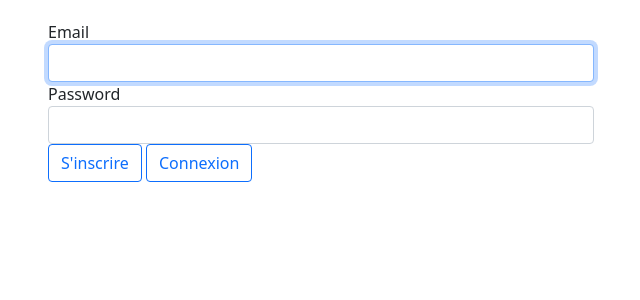
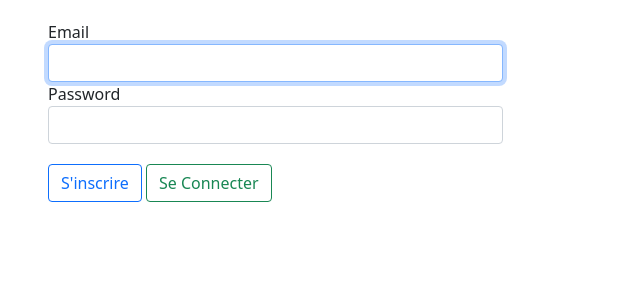
Before and after one commit to hbourniche20/ENI-projectSortir, a Symfony app: template templates/security/login.html.twig in a window 1280 px wide. Shown: the part 56-356 px from the top of the page, without its empty margins (319-959 px from the left). Run offline with Twig, Linux system fonts and the light colour scheme; the template is opened without the code that fills it, so the values that code supplies are empty; some libraries are stand-ins or nearby versions.

Commit message:
Login page style

```diff
--- a/templates/security/login.html.twig
+++ b/templates/security/login.html.twig
@@ -13,7 +13,7 @@
         <div class="row">
             <div class="col-lg-3 col-md-2"></div>
             <div class="col-lg-6 col-md-8 login-box">
-                <div class="col-lg-12 login-form">
+                <div class="col-lg-10 login-form">
                     <div class="form-group">
                         <label for="inputEmail" class="form-control-label">Email</label>
                         <input type="email" value="{{ last_username }}" name="email" id="inputEmail" class="form-control" autocomplete="email" required autofocus>
@@ -28,9 +28,9 @@
                             <div class="alert alert-danger">{{ error.messageKey|trans(error.messageData, 'security') }}</div>
                         {% endif %}
                     </div>
-                    <div class="col-lg-6 login-btm login-button">
+                    <div class="col-lg-6 login-btm login-button esup">
                         <a class="btn btn-outline-primary" role="button" href="{{ path('user_register') }}">S'inscrire</a>
-                        <button type="submit" class="btn btn-outline-primary">Connexion</button>
+                        <button type="submit" class="btn btn-outline-success">Se Connecter</button>
                     </div>
                 </div>
             </div>
```
